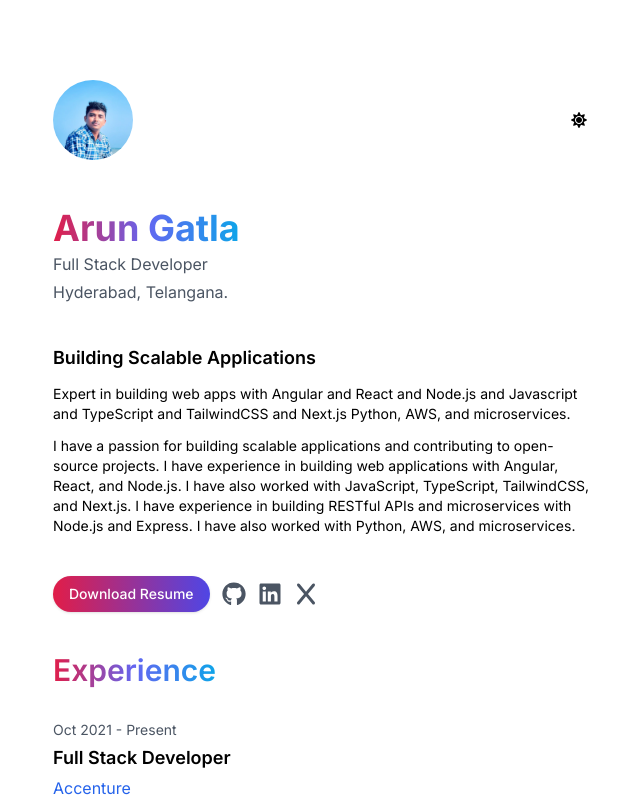
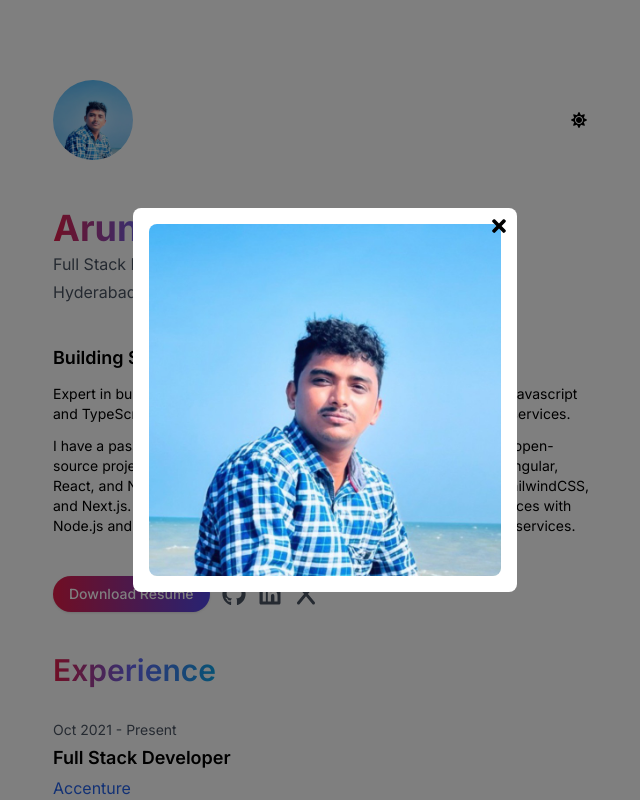
Before and after one commit to arungatla/portfolio, a Next.js app: page / in a window 1280 px wide. Both pictures are taken after a click on the picture 408 px from the left and 120 px from the top of the page. Shown: the top 800 px of the page, without its empty margins (315-955 px from the left). Built offline with nearby package versions, Linux system fonts and the light colour scheme.

Commit message:
main-version-2

```diff
--- a/app/page.tsx
+++ b/app/page.tsx
@@ -3,12 +3,13 @@
 import ThemeToggle from "@/components/theme-toggle";
 import Image from "next/image";
 import pp from "@/public/propic.jpg";
-import { motion } from "framer-motion";
+import { motion, AnimatePresence } from "framer-motion";
 import { Button } from "@/components/ui/button";
 import Link from "next/link";
 import { FaGithub, FaLinkedin } from "react-icons/fa";
 import {  FaX  } from "react-icons/fa6";
 import { useState } from "react";
+import { FaTimes } from "react-icons/fa";
 // import { Card, CardContent } from "@/components/ui/card";
 
 
@@ -26,6 +27,15 @@ import { useState } from "react";
 export default function Home() {
 
   const [isDownloading, setIsDownloading] = useState(false);
+  const [isModalOpen, setIsModalOpen] = useState(false);
+
+  const openModal = () => {
+    setIsModalOpen(true);
+  };
+
+  const closeModal = () => {
+    setIsModalOpen(false);
+  };
 
   const downloadResume = () => {
     setIsDownloading(true);
@@ -41,6 +51,12 @@ export default function Home() {
     }, 1000);
   };
 
+  const handleOutsideClick = (e: React.MouseEvent<HTMLDivElement>) => {
+    if (e.target === e.currentTarget) {
+      closeModal();
+    }
+  };
+
 
 
   return (
@@ -52,7 +68,10 @@ export default function Home() {
           transition={{ duration: 0.8 }}
           className="flex justify-between items-center mb-12"
         >
-          <div className="w-20 h-20 rounded-full overflow-hidden">
+          <div
+            className="w-20 h-20 rounded-full overflow-hidden"
+            onClick={openModal}
+          >
             <Image
               src={pp}
               alt="Profile Picture"
@@ -61,6 +80,38 @@ export default function Home() {
           </div>
           <ThemeToggle />
         </motion.header>
+        <AnimatePresence>
+          {isModalOpen && (
+            <motion.div
+              className="fixed inset-0 bg-black bg-opacity-50 flex justify-center items-center z-50"
+              onClick={handleOutsideClick}
+              initial={{ opacity: 0 }}
+              animate={{ opacity: 1 }}
+              exit={{ opacity: 0 }}
+              transition={{ duration: 0.3 }}
+            >
+              <motion.div
+                className="bg-white dark:bg-black p-4 rounded-lg relative max-w-sm w-full"
+                initial={{ scale: 0.8, opacity: 0 }}
+                animate={{ scale: 1, opacity: 1 }}
+                exit={{ scale: 0.8, opacity: 0 }}
+                transition={{ duration: 0.3 }}
+              >
+                <button
+                  onClick={closeModal}
+                  className="absolute top-2 right-2 text-black dark:text-white"
+                >
+                  <FaTimes size={20} />
+                </button>
+                <Image
+                  src={pp}
+                  alt="Profile Picture"
+                  className="w-full h-auto rounded-lg"
+                />
+              </motion.div>
+            </motion.div>
+          )}
+        </AnimatePresence>
 
         <main className="space-y-10">
           <section className="space-y-10">
@@ -120,7 +171,10 @@ export default function Home() {
               transition={{ duration: 0.8 }}
               className="flex items-center gap-3"
             >
-              <Button className="rounded-full bg-gradient-to-r from-rose-600 to-indigo-600 text-white transition-transform hover:scale-105" onClick={downloadResume}>
+              <Button
+                className="rounded-full bg-gradient-to-r from-rose-600 to-indigo-600 text-white transition-transform hover:scale-105"
+                onClick={downloadResume}
+              >
                 {isDownloading ? "Downloading..." : "Download Resume"}
               </Button>
               <Link
```
